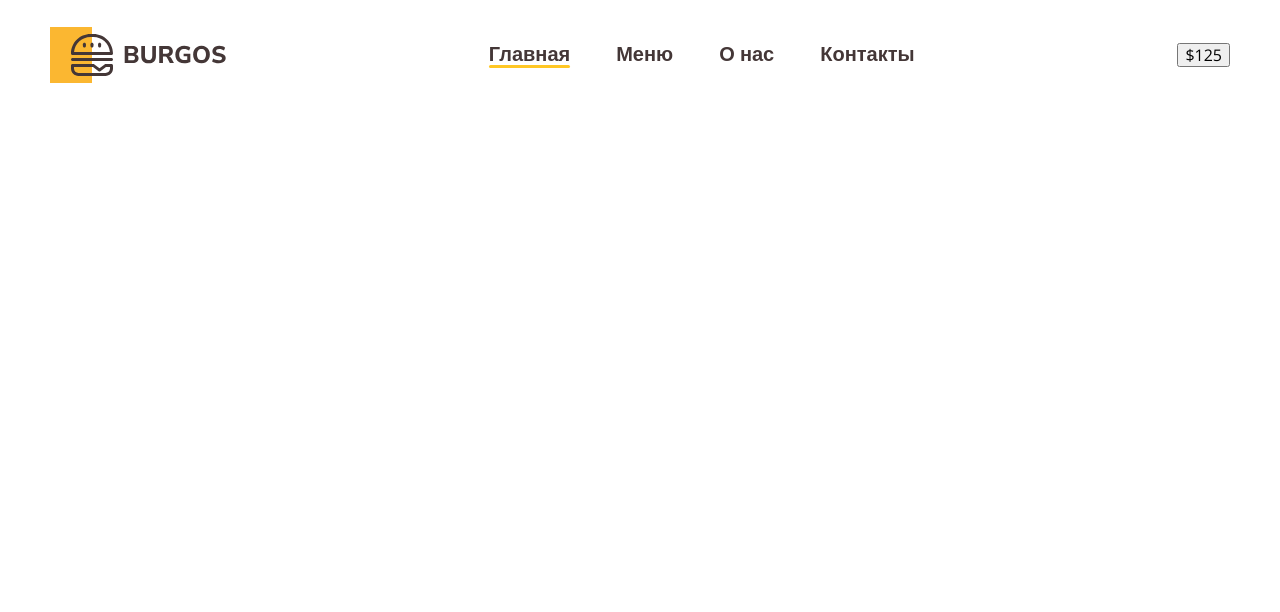
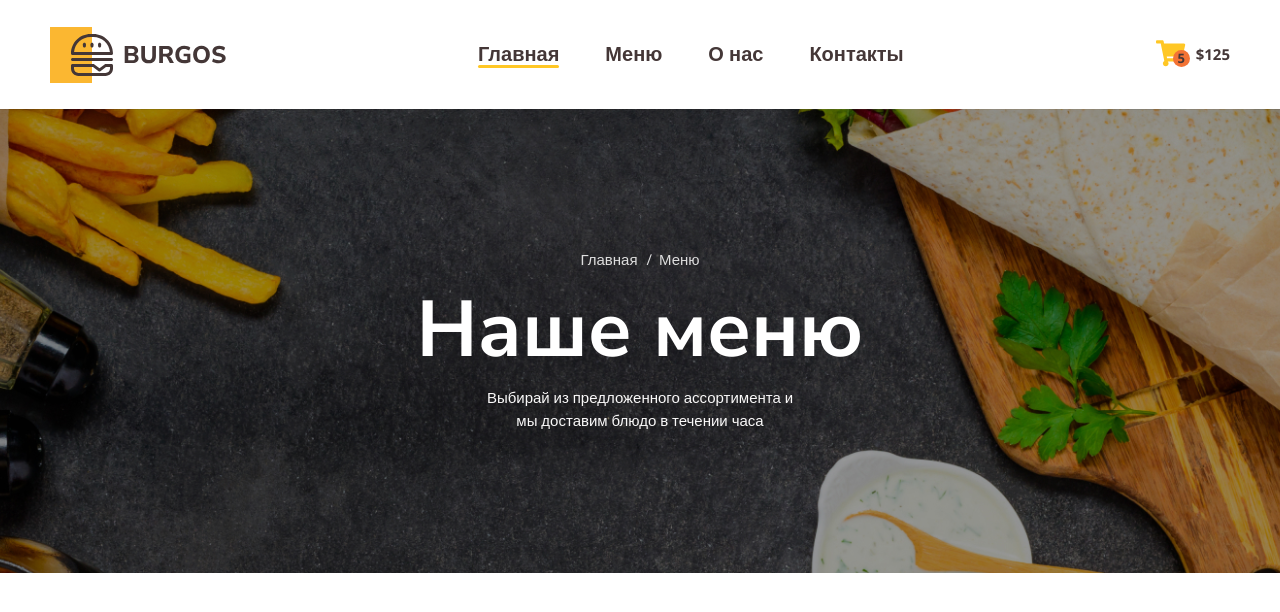
Before and after one commit to Ilya9396/Module01-Burger, a plain HTML site: page index.html in a window 1280 px wide. Drawn offline with nearby package versions, Linux system fonts and the light colour scheme.

Commit message:
Add styles

```diff
--- a/index.html
+++ b/index.html
@@ -1,5 +1,5 @@
 <!DOCTYPE html>
-<html lang="en">
+<html lang="ru">
 <head>
     <meta charset="UTF-8">
     <meta http-equiv="X-UA-Compatible" content="IE=edge">
@@ -28,9 +28,25 @@
                        <li> <a href="#">Контакты</a></li>
                    </ul>
                </nav>
-               <button type="button">$125</button>
+               <button type="button" class="button">
+                   <span class="button-item">
+                       <img src="image/cart.svg" alt="Корзина">
+                       <span class="button-count">5</span>
+                   </span>
+                   <span class="button-text">$125</span>
+               </button>
            </div>
       </div>
-    </header>
+ </header>
+ <div class="bg">
+     <div class="container">
+         <ul class="breadcrumbs">
+             <li> <a href="#">Главная</a></li>
+             <li> <a href="#">Меню</a></li>
+         </ul>
+         <h1 class="title">Наше меню</h1>
+         <p class="description">Выбирай из предложенного ассортимента и мы доставим блюдо в течении часа</p>
+     </div>
+ </div>
 </body>
 </html>
--- a/style/main.css
+++ b/style/main.css
@@ -47,3 +47,79 @@ body {
 .header-nav a.active::after {
     background: #FFC725;
 }
+.button{
+    display: flex;
+    align-items: center;
+    background-color: transparent;
+    border: none;
+    padding: 0;
+    gap: 10px;
+}
+.button-item{
+    position: relative;
+}
+.button-count{
+    font-weight: 700;
+    font-size: 13px;
+    color: #443737;
+    background: #F37335;
+    border-radius: 100%;
+    position: absolute;
+    width: 17px;
+    height: 17px;
+    text-align: center;
+    line-height: 1.3;
+    bottom: 3px;
+    right: -4px;
+
+}
+.button-text{
+    color: #443737;
+    font-weight: 700;
+    font-size: 15px;
+}
+.bg{
+    text-align: center;
+    color: white;
+    background-image: url(../image/bg.jpg);
+    background-size: cover;
+    background-position: center center;
+    padding: 142px 0;
+}
+.breadcrumbs{
+    padding-left: 0;
+    margin-top: 0;
+    list-style-type: none;
+    display: flex;
+    justify-content: center;
+    gap: 16px;
+}
+.breadcrumbs a {
+    color: #DEDEDE;
+    font-size: 15px;
+    font-family: 'Open Sans', sans-serif;
+    text-decoration: none;
+}
+.breadcrumbs a::before {
+    content: '/';
+    position: relative;
+    left: -7px;
+}
+.breadcrumbs li:first-child a::before{
+    display: none;
+}
+.title{
+    font-weight: 700;
+    font-size: 79px;
+    margin-top: 10px;
+    margin-bottom: 10px;
+}
+.description{
+    font-family: 'Open Sans', sans-serif;
+    font-size: 15px;
+    line-height: 1.5;
+    color: #FAF9F9;
+    max-width: 320px;
+    margin: 0 auto;
+
+}
```
Also changed, not shown: image/bg.jpg (added), image/cart.svg (added).
